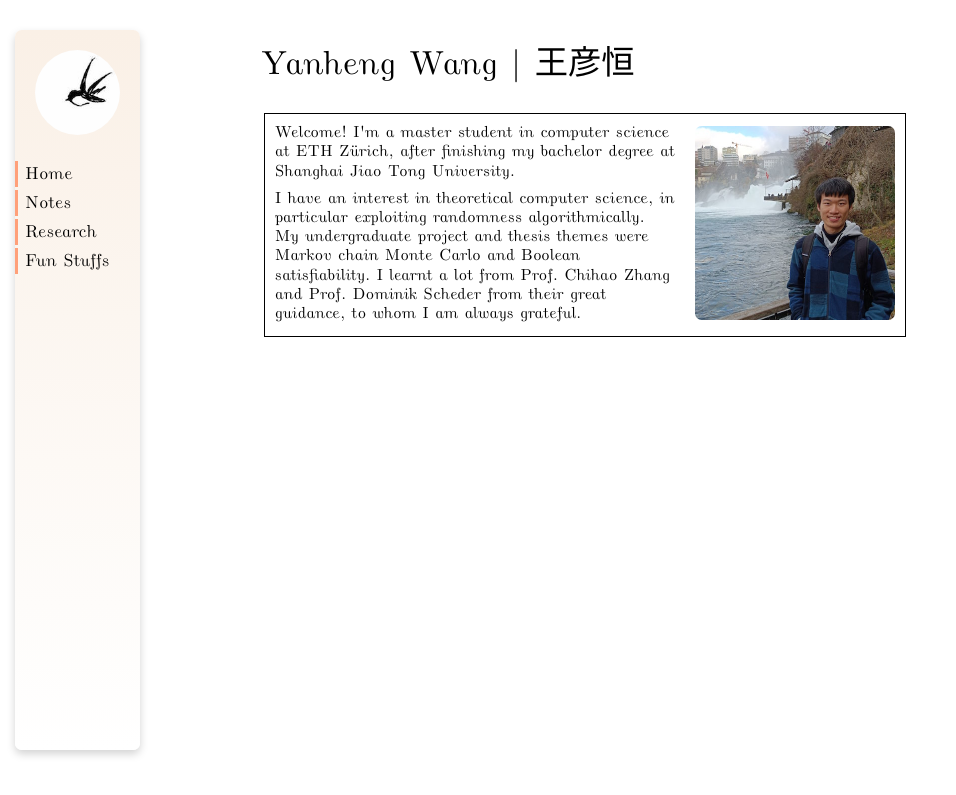
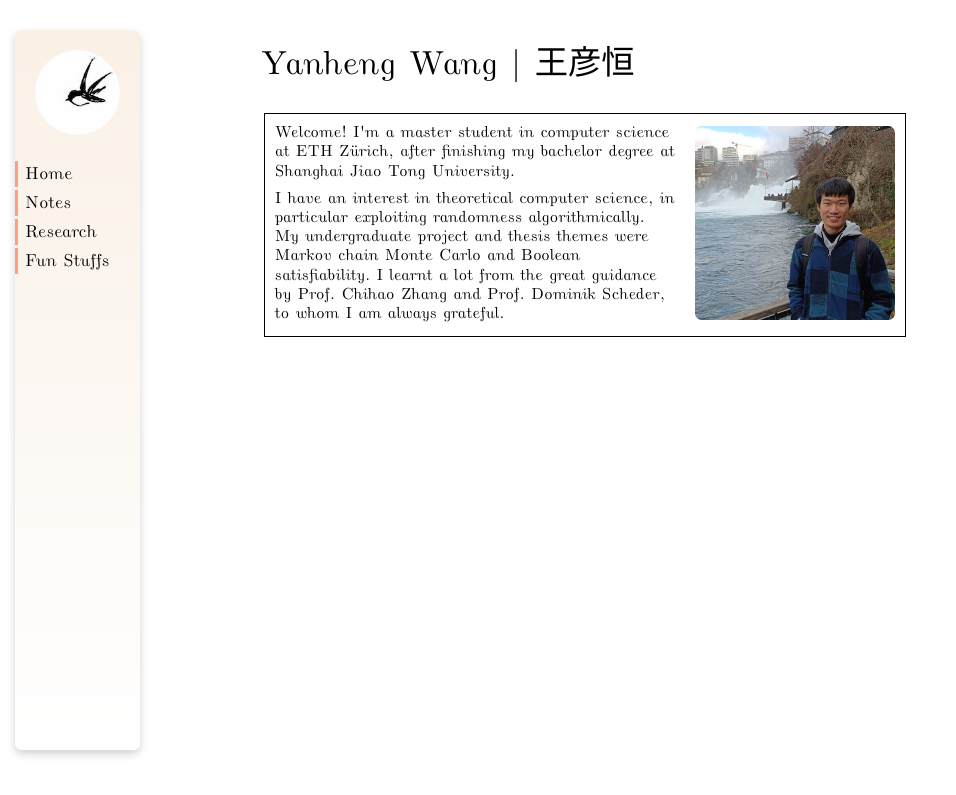
Before and after one commit to YanhengWang/yanhengwang.github.io, a Jekyll site: the page built from index.md, in a window 1280 px wide. Shown: the top 795 px of the page, without its empty margins (0-956 px from the left). Built offline with Jekyll 4.4.1, drawn with Linux system fonts in a browser that asks for light colours.

Commit message:
update home

```diff
--- a/index.md
+++ b/index.md
@@ -4,6 +4,6 @@ title: Home
 weight: 10
 about: |-
   <p>Welcome! I'm a master student in computer science at ETH Zürich, after finishing my bachelor degree at Shanghai Jiao Tong University.</p>
-  <p>I have an interest in theoretical computer science, in particular exploiting randomness algorithmically. My undergraduate project and thesis themes were Markov chain Monte Carlo and Boolean satisfiability. I learnt a lot from Prof. Chihao Zhang and Prof. Dominik Scheder from their great guidance, to whom I am always grateful.</p>
+  <p>I have an interest in theoretical computer science, in particular exploiting randomness algorithmically. My undergraduate project and thesis themes were Markov chain Monte Carlo and Boolean satisfiability. I learnt a lot from the great guidance by Prof. Chihao Zhang and Prof. Dominik Scheder, to whom I am always grateful.</p>
 photo: /assets/me.jpeg
 ---
```
